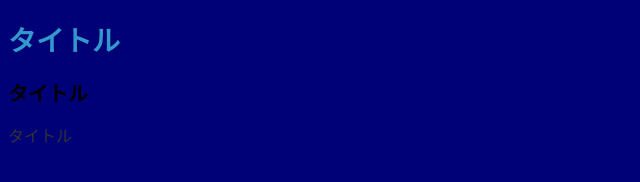
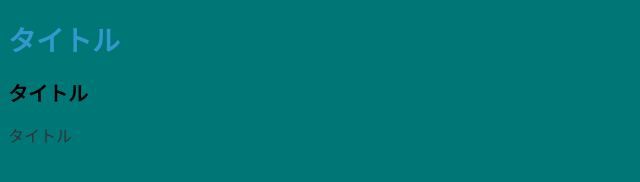
Before and after one commit to masazi2626/2016web1-4, a plain HTML site: page index.html in a window 1280 px wide. Shown: the whole page, without its empty margins (0-640 px from the left). Drawn offline with Linux system fonts and the light colour scheme.

Commit message:
Update default.css

```diff
--- a/css/default.css
+++ b/css/default.css
@@ -1,7 +1,7 @@
 @charset "UTF-8";
 
 body{
-  background-color:#000077;
+  background-color:#007777;
 }
 h1{
   font-size:1.75em;
```
